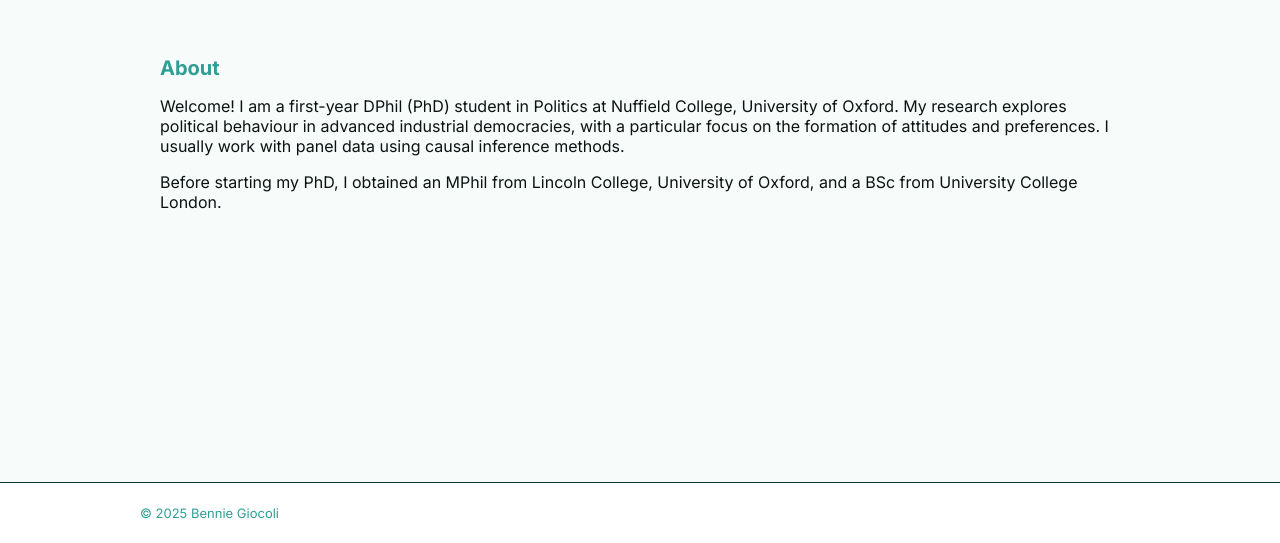
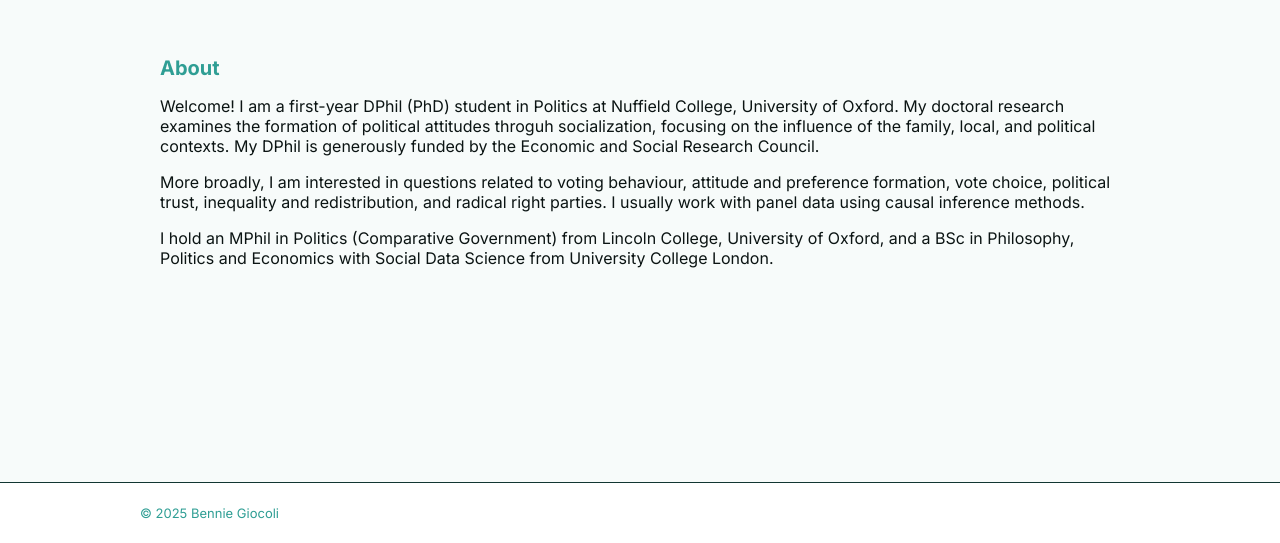
Before and after one commit to benniegiocoli/benniegiocoli.github.io, a plain HTML site: page index.html in a window 1280 px wide. Shown: the part 257-800 px from the top of the page. Drawn offline with Linux system fonts and the light colour scheme.

Commit message:
Update index.html

```diff
--- a/index.html
+++ b/index.html
@@ -5,7 +5,7 @@
   <meta name="viewport" content="width=device-width, initial-scale=1" />
 
   <!-- Updated, more descriptive title -->
-  <title>Benedetta (Bennie) Giocoli | University of Oxford — Political Behaviour & Quantitative Methods</title>
+  <title>Benedetta (Bennie) Giocoli</title>
 
   <!-- Enriched meta description for better snippets -->
   <meta name="description" content="Personal website of Benedetta (Bennie) Giocoli, DPhil (PhD) student in Politics at the University of Oxford (Nuffield College). Research: political behaviour, political socialization/socialisation, attitude formation, comparative politics, quantitative methods, causal inference." />
@@ -171,13 +171,13 @@
       <div>
         <h1>Benedetta (Bennie) Giocoli</h1>
         <div class="socials" aria-label="Social links">
+          <!-- Email -->
+          <a class="icon-link" href="mailto:benedetta.giocoli@nuffield.ox.ac.uk" title="Email">
+            <svg class="icon" xmlns="http://www.w3.org/2000/svg" viewBox="0 0 16 16"><path fill="currentColor" d="M0 4a2 2 0 0 1 2-2h12a2 2 0 0 1 2 2v.217l-8 4.8-8-4.8V4zm0 1.383v6.634l5.803-3.482L0 5.383zM6.761 9.674l-6.52 3.914A2 2 0 0 0 2 14h12a2 2 0 0 0 1.758-1.012l-6.52-3.914L8 10.583l-1.239-.909zM16 5.383l-5.803 3.152L16 12.017V5.383z"/></svg>
+          </a>
           <!-- DPIR webpage -->
           <a class="icon-link" href="https://www.politics.ox.ac.uk/person/benedetta-giocoli" target="_blank" rel="noopener" aria-label="University of Oxford profile" title="University of Oxford profile">
             <svg class="icon" viewBox="0 0 24 24" aria-hidden="true" xmlns="http://www.w3.org/2000/svg"><path fill="currentColor" d="M12 2a10 10 0 1 0 .001 20.001A10 10 0 0 0 12 2Zm7.93 9h-3.09a15.8 15.8 0 0 0-1.19-5.01A8.01 8.01 0 0 1 19.93 11ZM8.35 11H4.07a8.01 8.01 0 0 1 4.28-5.01A15.8 15.8 0 0 0 8.35 11Zm0 2a13.8 13.8 0 0 0 1.2 5.01A8.01 8.01 0 0 1 4.07 13h4.28Zm2.3 0h2.7c-.18 2.01-.86 3.89-1.35 5.01-.49-1.12-1.17-3-1.35-5.01Zm2.7-2h-2.7c.18-2.01.86-3.89 1.35-5.01.49 1.12 1.17 3 1.35 5.01Zm2.3 2h3.09a8.01 8.01 0 0 1-4.28 5.01A15.8 15.8 0 0 0 15.65 13Z"/></svg>
-          </a>
-          <!-- Email -->
-          <a class="icon-link" href="mailto:benedetta.giocoli@nuffield.ox.ac.uk" title="Email">
-            <svg class="icon" xmlns="http://www.w3.org/2000/svg" viewBox="0 0 16 16"><path fill="currentColor" d="M0 4a2 2 0 0 1 2-2h12a2 2 0 0 1 2 2v.217l-8 4.8-8-4.8V4zm0 1.383v6.634l5.803-3.482L0 5.383zM6.761 9.674l-6.52 3.914A2 2 0 0 0 2 14h12a2 2 0 0 0 1.758-1.012l-6.52-3.914L8 10.583l-1.239-.909zM16 5.383l-5.803 3.152L16 12.017V5.383z"/></svg>
           </a>
           <!-- GitHub account -->
           <a class="icon-link" href="https://github.com/benniegiocoli" target="_blank" rel="noopener" aria-label="GitHub">
@@ -203,11 +203,16 @@
       <h2 id="about-title" class="section-title">About</h2>
       <p>
         Welcome! I am a first-year DPhil (PhD) student in Politics at Nuffield College, University of Oxford.
-        My research explores political behaviour in advanced industrial democracies, with a particular focus on the formation of attitudes and preferences.
+        My doctoral research examines the formation of political attitudes throguh socialization,
+        focusing on the influence of the family, local, and political contexts.
+        My DPhil is generously funded by the Economic and Social Research Council.
+      </p>
+        More broadly, I am interested in questions related to voting behaviour, attitude and preference formation, vote choice,
+        political trust, inequality and redistribution, and radical right parties.
         I usually work with panel data using causal inference methods.
-      </p>
       <p>
-        Before starting my PhD, I obtained an MPhil from Lincoln College, University of Oxford, and a BSc from University College London.
+        I hold an MPhil in Politics (Comparative Government) from Lincoln College, University of Oxford,
+        and a BSc in Philosophy, Politics and Economics with Social Data Science from University College London.
       </p>
     </div>
   </section>
```
